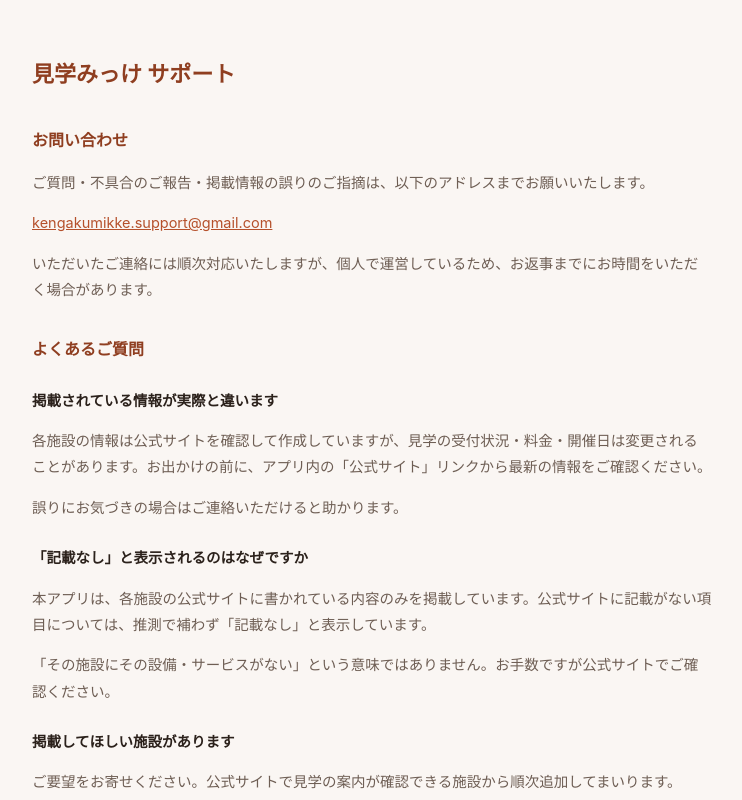
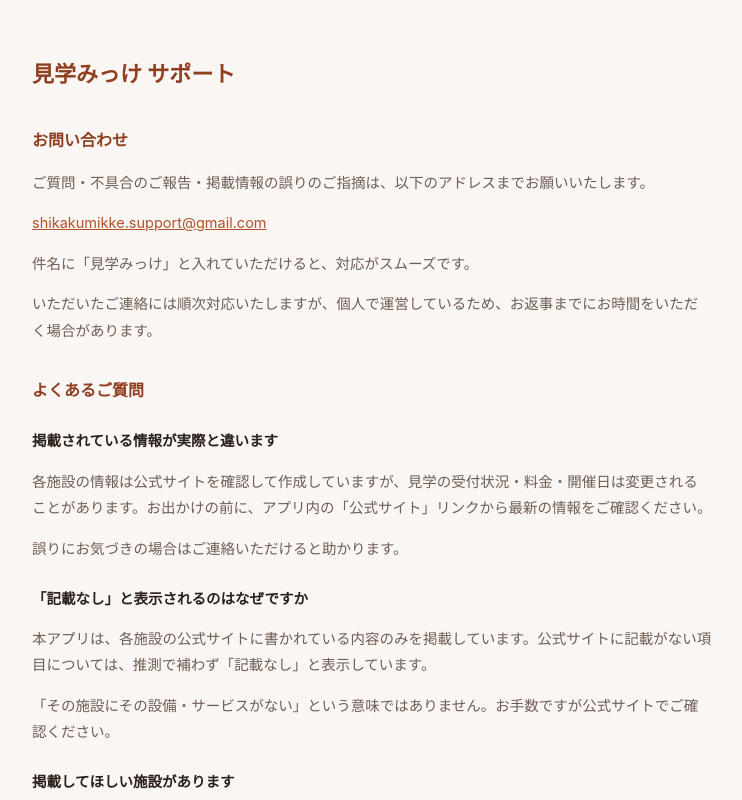
Before and after one commit to moriosan1986-design/moriosan1986-design.github.io, a plain HTML site: page kengaku-mikke/support.html in a window 1280 px wide. Shown: the top 800 px of the page, without its empty margins (268-1010 px from the left). Drawn offline with Linux system fonts and the light colour scheme.

Commit message:
kengaku-mikkeの問い合わせ先アドレスを修正
kengakumikke.support@gmail.com を shikakumikke.support@gmail.com に統一。
support.htmlのお問い合わせ節に、件名指定を案内する1文を追加。

```diff
--- a/kengaku-mikke/support.html
+++ b/kengaku-mikke/support.html
@@ -62,7 +62,10 @@
       ご質問・不具合のご報告・掲載情報の誤りのご指摘は、以下のアドレスまでお願いいたします。
     </p>
     <p>
-      <a href="mailto:kengakumikke.support@gmail.com">kengakumikke.support@gmail.com</a>
+      <a href="mailto:shikakumikke.support@gmail.com">shikakumikke.support@gmail.com</a>
+    </p>
+    <p>
+      件名に「見学みっけ」と入れていただけると、対応がスムーズです。
     </p>
     <p>
       いただいたご連絡には順次対応いたしますが、個人で運営しているため、お返事までにお時間をいただく場合があります。
```
Also changed, not shown: kengaku-mikke/privacy-policy.html (+1 -1 lines).
